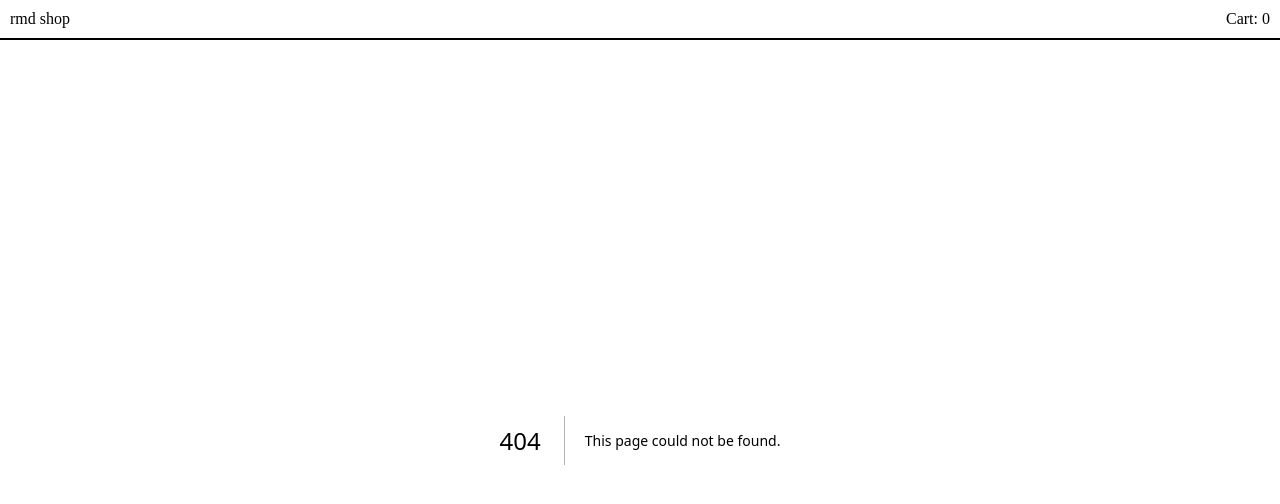
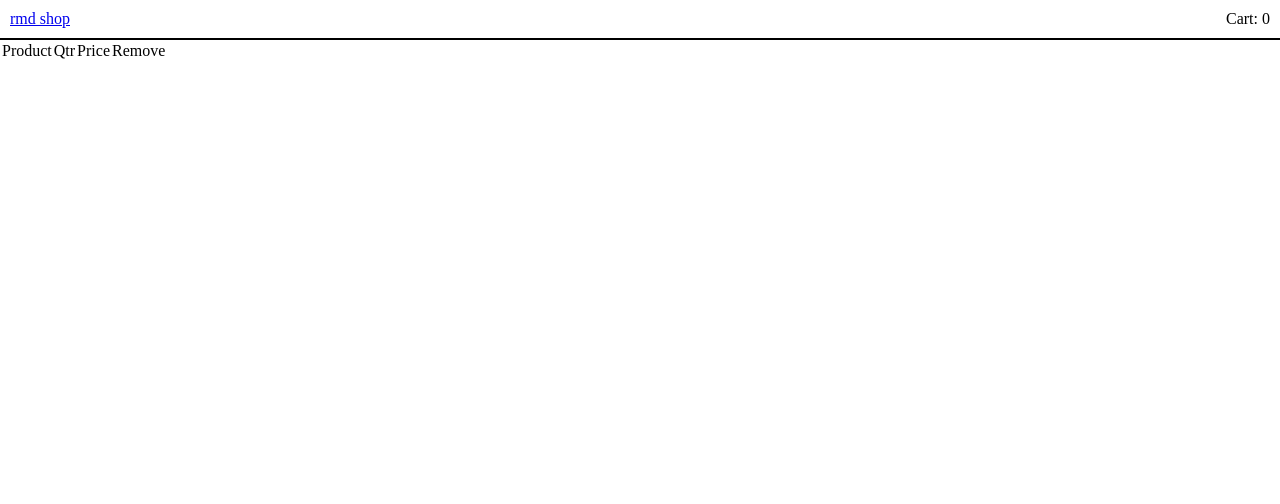
Before and after one commit to mramdanf/rmd-web, a Next.js app: page /cart in a window 1280 px wide. Before the commit this address had no page. Shown: the top 504 px of the page. Built offline with nearby package versions, Linux system fonts and the light colour scheme.

Commit message:
cart page

```diff
--- /dev/null
+++ b/components/cart/cart-list.tsx
@@ -0,0 +1,29 @@
+import { useCart } from "@/store/cartContext"
+
+function CartList() {
+  const { cartList } = useCart()
+  return (
+    <table>
+      <thead>
+        <tr>
+          <td>Product</td>
+          <td>Qtr</td>
+          <td>Price</td>
+          <td>Remove</td>
+        </tr>
+      </thead>
+      <tbody>
+        {Object.values(cartList).map(({ product, qty }) => (
+          <tr key={product.id}>
+            <td>{product.name}</td>
+            <td>{qty}</td>
+            <td>{product.price}</td>
+            <td></td>
+          </tr>
+        ))}
+      </tbody>
+    </table>
+  )
+}
+
+export default CartList
--- a/components/cart.tsx
+++ b/components/cart/cart.tsx
@@ -1,7 +1,9 @@
 import { useCart } from "@/store/cartContext"
+import { useRouter } from "next/router"
 import { useMemo } from "react"
 
 function Cart() {
+  const router = useRouter()
   const { cartList } = useCart()
   const sumCartQty = useMemo(() => {
     let sum = 0
@@ -12,7 +14,7 @@ function Cart() {
   }, [cartList])
   return (
     <>
-      <p>Cart: {sumCartQty}</p>
+      <p onClick={() => router.push('/cart')}>Cart: {sumCartQty}</p>
     </>
   )
 }
--- a/components/layout/nav.tsx
+++ b/components/layout/nav.tsx
@@ -1,10 +1,11 @@
-import Cart from '../cart'
+import Link from 'next/link'
+import Cart from '../cart/cart'
 import classes from './nav.module.css'
 function Nav() {
   return (
     <header className={classes.header}>
       <div>
-        rmd shop
+        <Link href="/">rmd shop</Link>
       </div>
       <div>
         <Cart />
--- /dev/null
+++ b/pages/cart.tsx
@@ -0,0 +1,9 @@
+import CartList from "@/components/cart/cart-list";
+
+function CartPage() {
+  return (
+    <CartList />
+  )
+}
+
+export default CartPage
```
